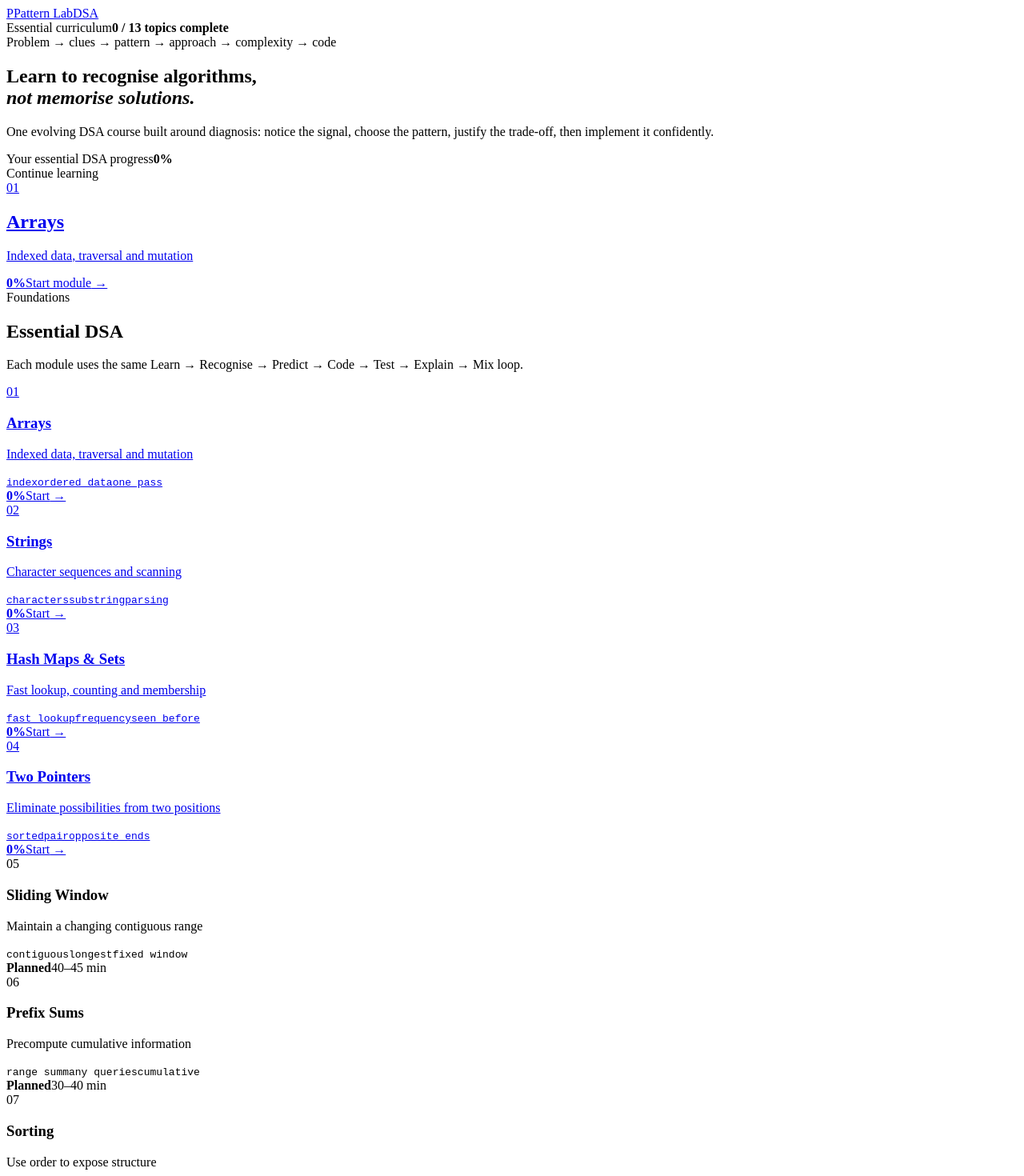
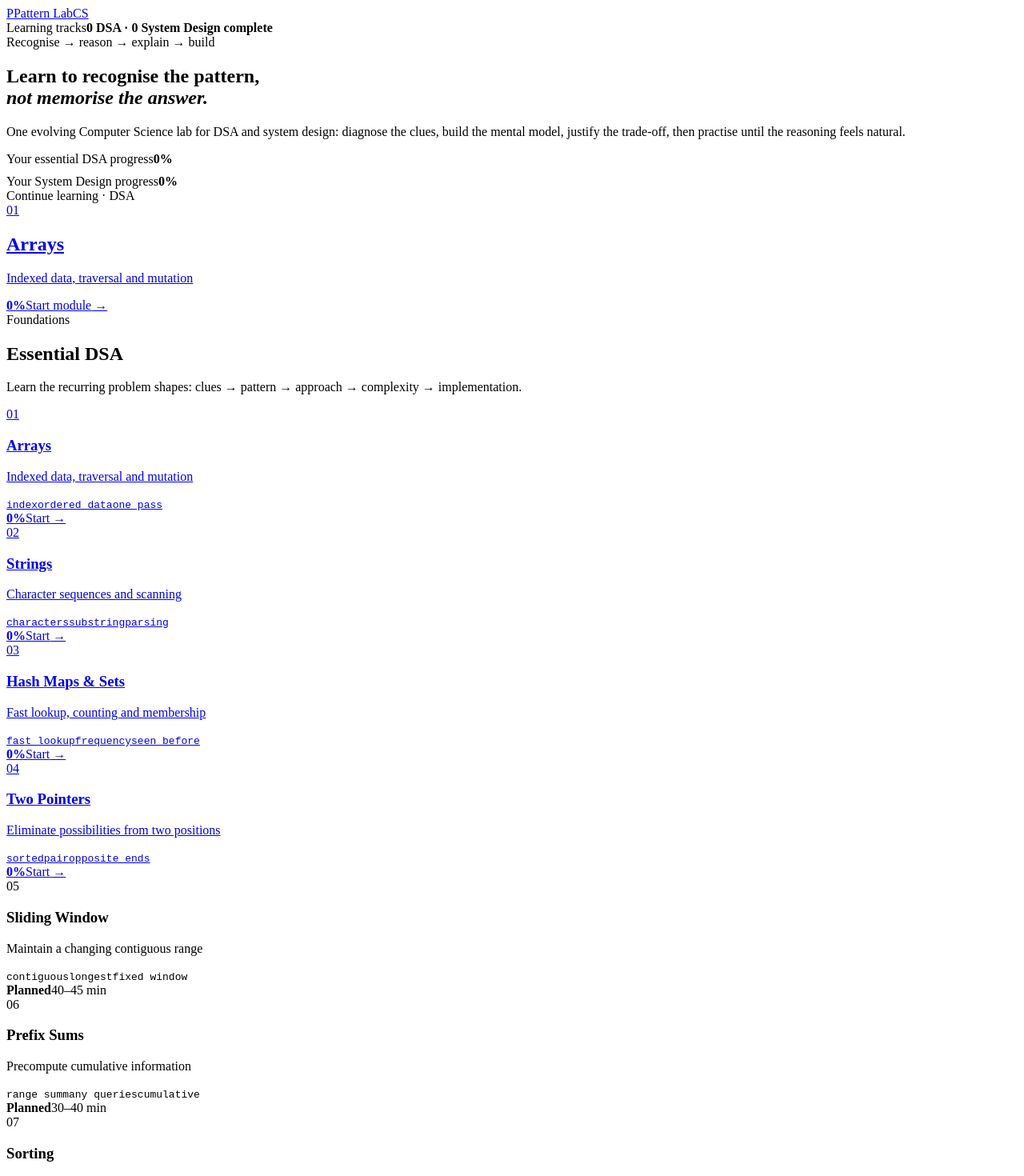
Before and after one commit to IndiOfEarth/dsa-pattern-lab, a React (Vite) app: page / in a window 1280 px wide. Shown: the top 1470 px of the page at 80% size. Built offline with nearby package versions, Linux system fonts and the light colour scheme; the HTML template or start-up script is replaced by a standard one.

Commit message:
Add System Design section to Pattern Lab home

```diff
--- a/src/components/CurriculumHome.tsx
+++ b/src/components/CurriculumHome.tsx
@@ -1,6 +1,31 @@
 import { useEffect, useMemo, useState } from 'react'
-import { essentialCurriculum } from '../curriculum'
+import { essentialCurriculum, systemDesignCurriculum, type CurriculumModule } from '../curriculum'
 import { loadProgress, moduleProgressPercent, subscribeToProgress } from '../lib/progress'
+
+function ModuleList({ modules }: { modules: CurriculumModule[] }) {
+  return (
+    <div className="module-list">
+      {modules.map((module) => {
+        const percent = moduleProgressPercent(module.id, module.sectionCount)
+        const availableNow = module.status === 'available'
+        const body = (
+          <>
+            <div className="module-index">{percent === 100 ? '✓' : String(module.order).padStart(2, '0')}</div>
+            <div className="module-copy">
+              <h3>{module.title}</h3>
+              <p>{module.subtitle}</p>
+              <div className="signal-row">{module.signals.map((signal) => <code key={signal}>{signal}</code>)}</div>
+            </div>
+            <div className="module-status">
+              {availableNow ? <><strong>{percent}%</strong><span>{percent > 0 ? 'Continue' : 'Start'} →</span></> : <><strong>Planned</strong><span>{module.duration}</span></>}
+            </div>
+          </>
+        )
+        return availableNow ? <a className="module-row available" href={`#/modules/${module.id}`} key={module.id}>{body}</a> : <div className="module-row" key={module.id}>{body}</div>
+      })}
+    </div>
+  )
+}
 
 export function CurriculumHome() {
   const [, refresh] = useState(0)
@@ -8,40 +33,58 @@ export function CurriculumHome() {
   useEffect(() => subscribeToProgress(() => refresh((value) => value + 1)), [])
 
   const state = loadProgress()
-  const available = essentialCurriculum.filter((module) => module.status === 'available')
-  const completedTopics = available.filter((module) => (state.modules[module.id]?.completedSections.length ?? 0) >= module.sectionCount).length
-  const started = essentialCurriculum.find((module) => {
+  const dsaAvailable = essentialCurriculum.filter((module) => module.status === 'available')
+  const systemAvailable = systemDesignCurriculum.filter((module) => module.status === 'available')
+  const allAvailable = [...dsaAvailable, ...systemAvailable]
+
+  const dsaCompletedTopics = dsaAvailable.filter((module) => (state.modules[module.id]?.completedSections.length ?? 0) >= module.sectionCount).length
+  const systemCompletedTopics = systemAvailable.filter((module) => (state.modules[module.id]?.completedSections.length ?? 0) >= module.sectionCount).length
+
+  const started = allAvailable.find((module) => {
     const count = state.modules[module.id]?.completedSections.length ?? 0
-    return module.status === 'available' && count > 0 && count < module.sectionCount
-  }) ?? available[0]
+    return count > 0 && count < module.sectionCount
+  }) ?? dsaAvailable[0]
 
-  const overall = useMemo(() => {
+  const dsaOverall = useMemo(() => {
     const completedSections = essentialCurriculum.reduce((sum, module) => sum + (state.modules[module.id]?.completedSections.length ?? 0), 0)
     const totalSections = essentialCurriculum.reduce((sum, module) => sum + module.sectionCount, 0)
     return Math.round((completedSections / totalSections) * 100)
   }, [state])
 
+  const systemOverall = useMemo(() => {
+    const completedSections = systemDesignCurriculum.reduce((sum, module) => sum + (state.modules[module.id]?.completedSections.length ?? 0), 0)
+    const totalSections = systemDesignCurriculum.reduce((sum, module) => sum + module.sectionCount, 0)
+    return Math.round((completedSections / totalSections) * 100)
+  }, [state])
+
+  const startedIsSystem = started ? systemDesignCurriculum.some((module) => module.id === started.id) : false
+
   return (
     <div className="curriculum-page">
       <header className="home-topbar">
-        <a className="brand" href="#/"><span className="brand-mark">P</span><span>Pattern Lab</span><span className="brand-tag">DSA</span></a>
-        <div className="home-progress-copy"><span>Essential curriculum</span><strong>{completedTopics} / {essentialCurriculum.length} topics complete</strong></div>
+        <a className="brand" href="#/"><span className="brand-mark">P</span><span>Pattern Lab</span><span className="brand-tag">CS</span></a>
+        <div className="home-progress-copy"><span>Learning tracks</span><strong>{dsaCompletedTopics} DSA · {systemCompletedTopics} System Design complete</strong></div>
       </header>
 
       <main className="curriculum-main">
         <section className="curriculum-hero">
-          <div className="hero-kicker">Problem → clues → pattern → approach → complexity → code</div>
-          <h1>Learn to recognise algorithms,<br/><em>not memorise solutions.</em></h1>
-          <p>One evolving DSA course built around diagnosis: notice the signal, choose the pattern, justify the trade-off, then implement it confidently.</p>
+          <div className="hero-kicker">Recognise → reason → explain → build</div>
+          <h1>Learn to recognise the pattern,<br/><em>not memorise the answer.</em></h1>
+          <p>One evolving Computer Science lab for DSA and system design: diagnose the clues, build the mental model, justify the trade-off, then practise until the reasoning feels natural.</p>
+
           <div className="overall-progress-card">
-            <div><span>Your essential DSA progress</span><strong>{overall}%</strong></div>
-            <div className="progress-track"><div className="progress-fill" style={{ width: `${overall}%` }} /></div>
+            <div><span>Your essential DSA progress</span><strong>{dsaOverall}%</strong></div>
+            <div className="progress-track"><div className="progress-fill" style={{ width: `${dsaOverall}%` }} /></div>
+          </div>
+          <div className="overall-progress-card" style={{ marginTop: 10 }}>
+            <div><span>Your System Design progress</span><strong>{systemOverall}%</strong></div>
+            <div className="progress-track"><div className="progress-fill" style={{ width: `${systemOverall}%` }} /></div>
           </div>
         </section>
 
         {started && (
           <section className="continue-section">
-            <div className="section-kicker">Continue learning</div>
+            <div className="section-kicker">Continue learning · {startedIsSystem ? 'System Design' : 'DSA'}</div>
             <a className="continue-card" href={`#/modules/${started.id}`}>
               <div>
                 <span className="module-number">{String(started.order).padStart(2, '0')}</span>
@@ -59,32 +102,25 @@ export function CurriculumHome() {
         <section className="curriculum-section">
           <div className="curriculum-heading">
             <div><span className="section-kicker">Foundations</span><h2>Essential DSA</h2></div>
-            <p>Each module uses the same Learn → Recognise → Predict → Code → Test → Explain → Mix loop.</p>
+            <p>Learn the recurring problem shapes: clues → pattern → approach → complexity → implementation.</p>
           </div>
-          <div className="module-list">
-            {essentialCurriculum.map((module) => {
-              const percent = moduleProgressPercent(module.id, module.sectionCount)
-              const availableNow = module.status === 'available'
-              const body = (
-                <>
-                  <div className="module-index">{percent === 100 ? '✓' : String(module.order).padStart(2, '0')}</div>
-                  <div className="module-copy"><h3>{module.title}</h3><p>{module.subtitle}</p><div className="signal-row">{module.signals.map((signal) => <code key={signal}>{signal}</code>)}</div></div>
-                  <div className="module-status">
-                    {availableNow ? <><strong>{percent}%</strong><span>{percent > 0 ? 'Continue' : 'Start'} →</span></> : <><strong>Planned</strong><span>{module.duration}</span></>}
-                  </div>
-                </>
-              )
-              return availableNow ? <a className="module-row available" href={`#/modules/${module.id}`} key={module.id}>{body}</a> : <div className="module-row" key={module.id}>{body}</div>
-            })}
+          <ModuleList modules={essentialCurriculum} />
+        </section>
+
+        <section className="curriculum-section">
+          <div className="curriculum-heading">
+            <div><span className="section-kicker">System Design · Track 01</span><h2>Networking Fundamentals</h2></div>
+            <p>Learn to trace real requests through the internet: Learn → Trace → Recognise → Choose → Explain → Connect. The first three modules build toward one question: <strong>what actually happens after you type pact.me and press Enter?</strong></p>
           </div>
+          <ModuleList modules={systemDesignCurriculum} />
         </section>
 
         <section className="mixed-practice-preview">
-          <div><span className="section-kicker">Future mode</span><h2>Mixed Practice</h2><p>Once multiple modules are live, this is where topic labels disappear and you diagnose unfamiliar problems from their clues.</p></div>
-          <div className="mixed-flow"><span>Signal</span><b>→</b><span>Pattern</span><b>→</b><span>Why</span><b>→</b><span>Code</span></div>
+          <div><span className="section-kicker">Future mode</span><h2>Mixed Practice</h2><p>Eventually topic labels disappear: diagnose an unfamiliar coding problem or system scenario from its clues, then justify the pattern or architecture you choose.</p></div>
+          <div className="mixed-flow"><span>Signal</span><b>→</b><span>Pattern</span><b>→</b><span>Why</span><b>→</b><span>Explain</span></div>
         </section>
 
-        <footer className="home-footer">Pattern Lab · One application, one curriculum, one source of truth.</footer>
+        <footer className="home-footer">Pattern Lab · One application, evolving DSA + System Design curriculum, one source of truth.</footer>
       </main>
     </div>
   )
```
